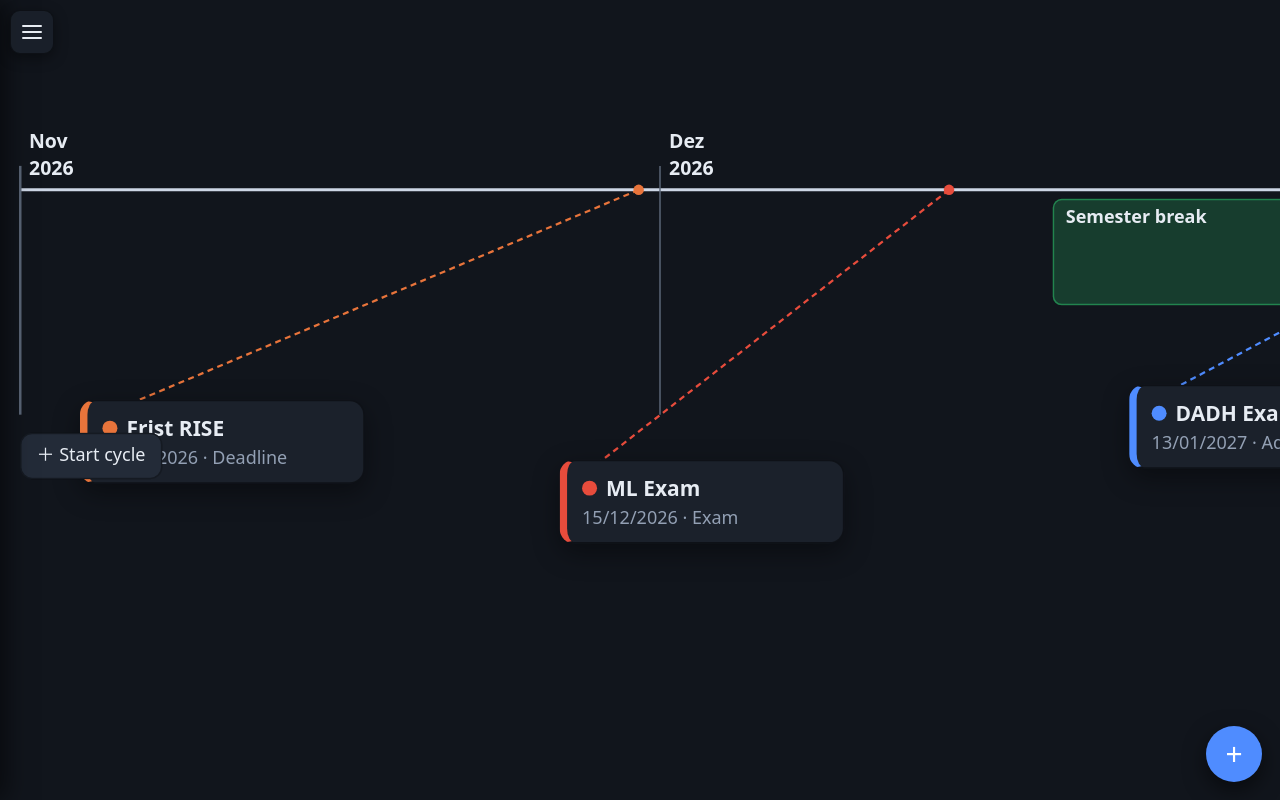
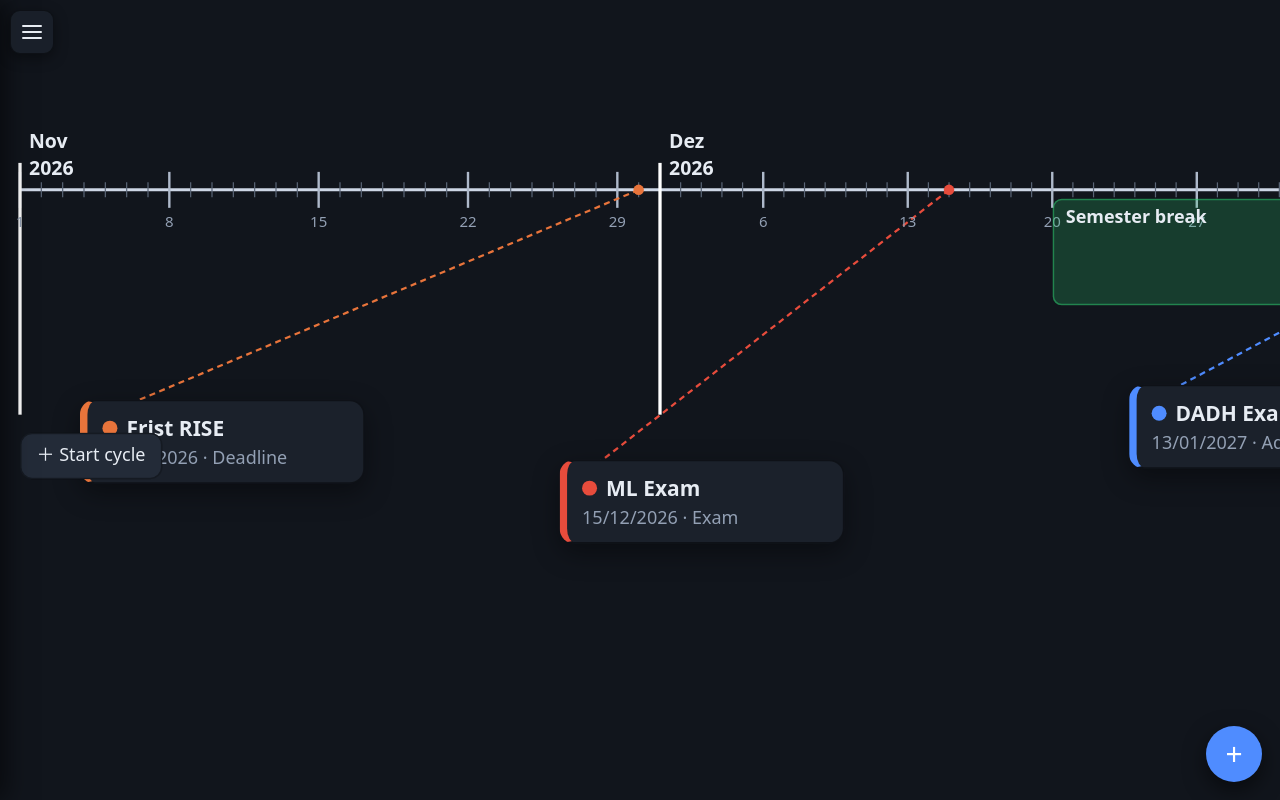
Before and after one commit to DanielBernard1/TimeLine, a plain HTML site: page index.html in a window 1280 px wide. Drawn offline with Linux system fonts and the light colour scheme.

Commit message:
Make the timeline axis a ruler: daily ticks + labeled Sundays
- thin short tick for every day (fades when zoomed out, body.zoomed-out
  at k<0.6, so they don't blur together)
- thicker, taller tick on each Sunday with its day-of-month number
  below (always visible)
- month boundary lines now thicker and white, drawn on top, always
  visible and stronger than the Sunday ticks
- bump SW cache to timeline-v9

```diff
--- a/index.html
+++ b/index.html
@@ -109,6 +109,12 @@
   /* Month labels + controls live in world space */
   .monthlabel { position: absolute; color: var(--text); font-weight: 600; font-size: 13px;
     transform: translateX(6px); pointer-events: none; }
+  /* Sunday day-of-month numbers under the ruler ticks */
+  .sunnum { position: absolute; color: var(--muted); font-size: 10px; pointer-events: none;
+    transform: translateX(-50%); }
+  /* Daily ticks fade when zoomed far out; Sunday ticks + numbers + month lines stay */
+  .day-tick { transition: opacity .15s linear; }
+  body.zoomed-out .day-tick { opacity: 0; }
   .addmonth, .delmonth { position: absolute; width: 30px; height: 30px; border-radius: 50%; padding: 0;
     font-size: 18px; line-height: 1; display: grid; place-items: center; }
   .delmonth { font-size: 15px; background: #3a2730; border-color: #0006; color: #e9a8a8; }
@@ -503,6 +509,8 @@ function clampZoom(k) { return Math.min(2.5, Math.max(minZoom(), k)); }
 function applyView() {
   view.k = clampZoom(view.k);
   world.style.transform = `translate(${view.x}px, ${view.y}px) scale(${view.k})`;
+  // fade the thin daily ticks once they get too dense to read (zoomed out)
+  document.body.classList.toggle('zoomed-out', view.k < 0.6);
 }
 function fitToStart() {
   view.k = clampZoom(minZoom());
@@ -525,12 +533,48 @@ function line(x1,y1,x2,y2,stroke,w,dash) {
 function renderAxis() {
   axisLayer.innerHTML = '';
   const endX = axisEndX();
+  // main axis line
   axisLayer.appendChild(line(0, AXIS_Y, endX, AXIS_Y, '#cdd6e5', 2));
+
+  [...nodes.querySelectorAll('.monthlabel,.addmonth,.delmonth,.sunnum')].forEach(n => n.remove());
+
+  // Ruler ticks: a thin tick per day; a thicker, taller tick on Sundays with the
+  // day-of-month number. Day ticks fade when zoomed out (CSS, via body.zoomed-out);
+  // Sunday ticks and month boundaries never fade.
+  for (let i = 0; i < state.monthCount; i++) {
+    const { year, month } = monthOfIndex(i);
+    const dim = daysInMonth(year, month);
+    const monthX = i * MONTH_W;
+    for (let day = 1; day <= dim; day++) {
+      const x = monthX + ((day - 1) / dim) * MONTH_W;
+      const dow = new Date(year, month, day).getDay(); // 0 = Sunday
+      if (dow === 0) {
+        // Sunday: thicker, taller tick + number (always visible)
+        const t = line(x, AXIS_Y - 12, x, AXIS_Y + 12, '#aeb9ca', 1.6);
+        t.setAttribute('class', 'sun-tick');
+        axisLayer.appendChild(t);
+        const num = document.createElement('div');
+        num.className = 'sunnum';
+        num.textContent = day;
+        num.style.left = x + 'px';
+        num.style.top = (AXIS_Y + 14) + 'px';
+        nodes.appendChild(num);
+      } else if (day > 1) {
+        // ordinary day: thin short tick (fades when zoomed out); skip day 1 (month line covers it)
+        const t = line(x, AXIS_Y - 5, x, AXIS_Y + 5, '#5b6677', 0.8);
+        t.setAttribute('class', 'day-tick');
+        axisLayer.appendChild(t);
+      }
+    }
+  }
+
+  // Month boundary lines: thicker + white, always visible, drawn on top of ticks.
   for (let i = 0; i <= state.monthCount; i++) {
     const x = i * MONTH_W;
-    axisLayer.appendChild(line(x, AXIS_Y - 16, x, AXIS_Y + BLOCK_H, '#5b6677', i === 0 || i === state.monthCount ? 2 : 1));
-  }
-  [...nodes.querySelectorAll('.monthlabel,.addmonth,.delmonth')].forEach(n => n.remove());
+    axisLayer.appendChild(line(x, AXIS_Y - 18, x, AXIS_Y + BLOCK_H, '#ffffff', 2.2));
+  }
+
+  // Month labels
   for (let i = 0; i < state.monthCount; i++) {
     const { year, month } = monthOfIndex(i);
     const lbl = document.createElement('div');
--- a/sw.js
+++ b/sw.js
@@ -1,7 +1,7 @@
 /* Service worker for the Timeline PWA.
    Precaches the app shell so it launches and runs fully offline.
    Bump CACHE on each release to roll the cache over. */
-const CACHE = 'timeline-v8';
+const CACHE = 'timeline-v9';
 const ASSETS = [
   '.',
   'index.html',
```
